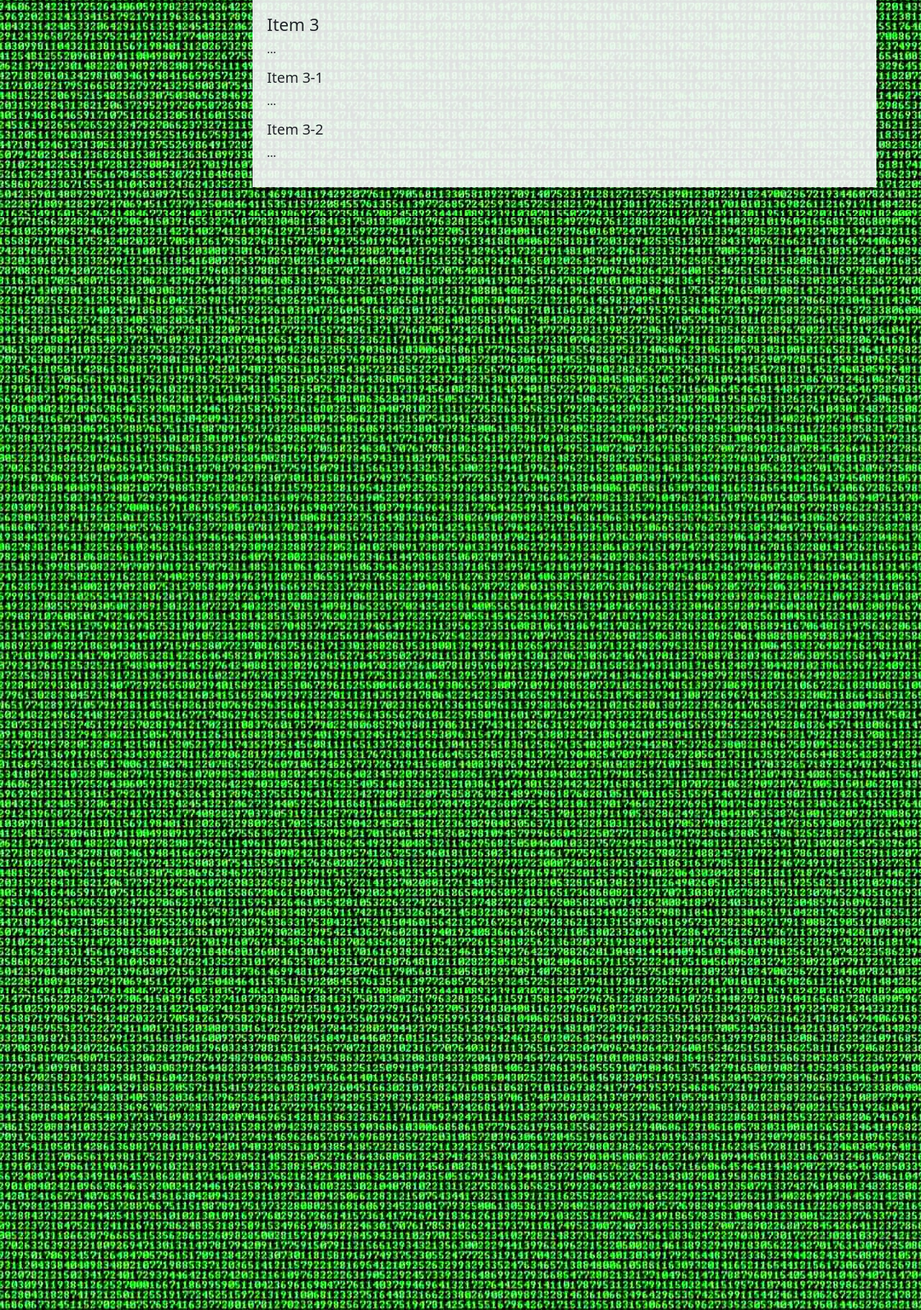
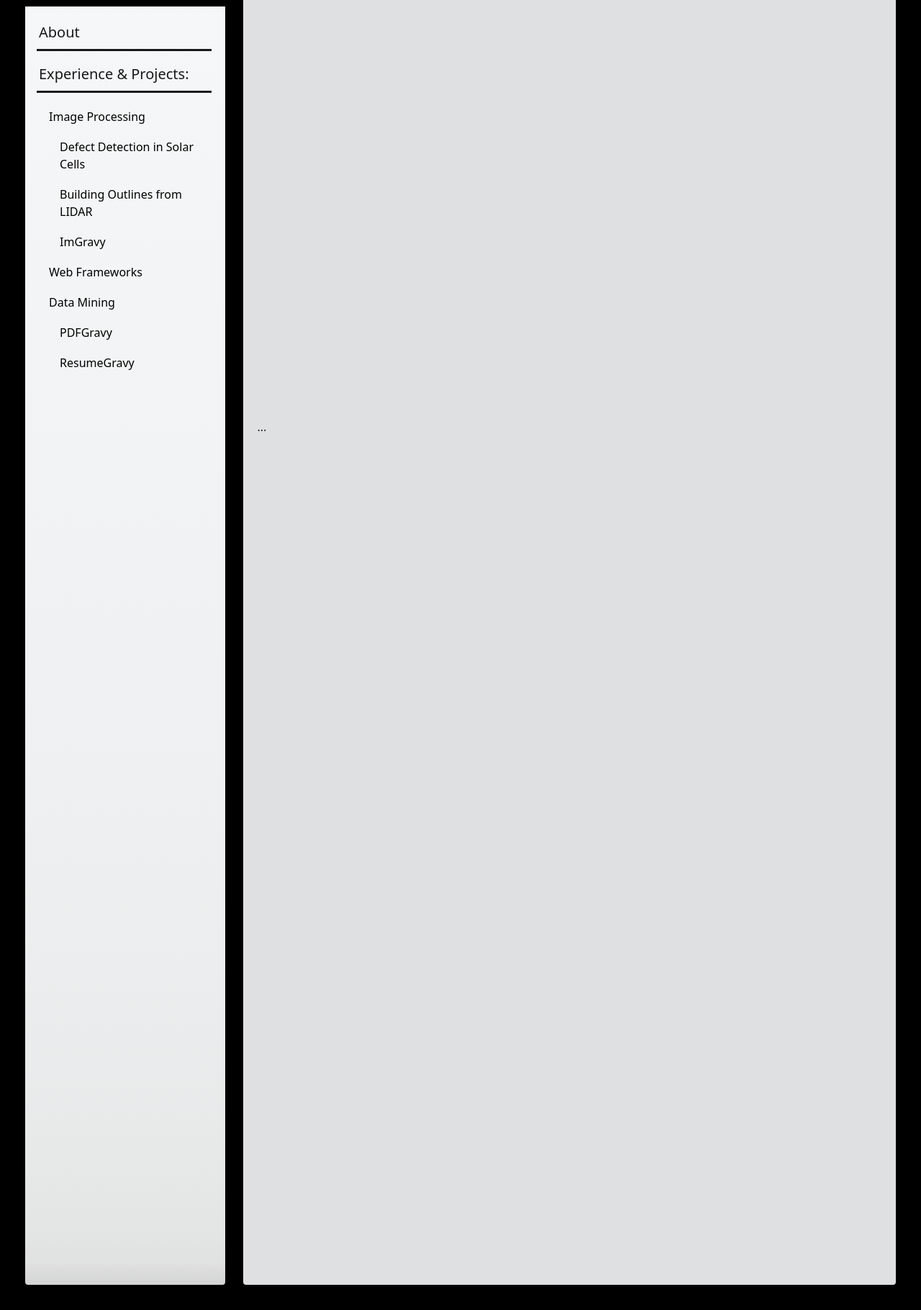
Before and after one commit to gravy-jones-locker/locker, a Django app: page / in a window 1280 px wide. Shown: the part 780-2600 px from the top of the page at 72% size. Run offline with Django 3.2, Linux system fonts and the light colour scheme.

Commit message:
Working outline

```diff
--- a/display/static/styles.css
+++ /dev/null
@@ -1,18 +0,0 @@
-body {
-    background-image: url('../static/bground.jpg');
-    position: relative;
-    padding: 50 50 50 50;
-}
-
-#content {
-    float: right;
-    padding: 20 20 20 20;
-}
-
-#nav {
-    float: left;
-}
-
-.bg-light {
-    --bs-bg-opacity: 0.9;
-}
--- /dev/null
+++ b/display/static/styles/base.css
@@ -0,0 +1,100 @@
+body {
+    background: black;
+    position: relative;
+    padding: 35 35 35 35;
+}
+
+#content {
+    float: right;
+    padding: 20 20 20 20;
+    overflow-y: scroll;
+    height: 100%;
+    position: relative;
+    min-height: 660px;
+}
+
+.section {
+    height: 105%;
+}
+
+#sidebar {
+    float: left;
+    padding-right: 25px;
+    height: 100%;
+    margin-bottom: 5px;
+    margin-top: -5px;
+}
+
+#logo {
+    width: 50%;
+    height: 100%;
+    border-top-left-radius: .25rem;
+    float: left;
+}
+
+#summary {
+    height: 30%;
+    width: 100%;
+    padding: 10 5 10 0;
+    position: relative;
+}
+
+#contact {
+    padding-top: 2px;
+    float: right;
+    bottom: 0;
+}
+
+ul {
+    list-style-type: none;
+}
+
+#contact > * > * > img {
+    margin-bottom: 12;
+    width: 32px;
+}
+
+.bg-light {
+    --bs-bg-opacity: 0.9;
+}
+
+#navvy {
+    height: calc(70% + 5px);
+    overflow: scroll;
+    border-bottom-left-radius: .25rem;
+    border-bottom-right-radius: .25rem;
+    background: linear-gradient(0deg, rgba(210, 210, 210, 0.9) 0%, 5%, rgba(248, 249, 250, 0.9));
+    overflow-wrap: break-word;
+    overflow-x: hidden;
+    min-height: 470px;
+}
+
+#navvy::-webkit-scrollbar {
+    display: none;
+  }
+
+#content::-webkit-scrollbar {
+    display: none;
+  }
+
+.nav-link {
+    color: black;
+}
+.navbar-brand {
+    padding-bottom: 8px;
+    margin-bottom: 12px;
+    border-bottom: solid;
+    padding-left: 3;
+    margin-right: 3px;
+    border-radius: 0;
+}
+
+.nav-link {
+    margin: 1;
+}
+
+.nav-pills .nav-link.active, .nav-pills .show>.nav-link {
+    color: #fff;
+    background-color: black;
+    font-weight: 600;
+}
--- a/display/templates/display/index.html
+++ b/display/templates/display/index.html
@@ -1,44 +1,83 @@
 <html lang="en">
     {% load static %}
     <head>
+        <title>Gravy Jones Locker</title>
         <meta name="viewport" content="width=device-width, initial-scale=1">
         <link href="https://cdn.jsdelivr.net/npm/bootstrap@5.1.0/dist/css/bootstrap.min.css" rel="stylesheet" integrity="sha384-KyZXEAg3QhqLMpG8r+8fhAXLRk2vvoC2f3B09zVXn8CA5QIVfZOJ3BCsw2P0p/We" crossorigin="anonymous">
         <script src="https://cdn.jsdelivr.net/npm/bootstrap@5.1.0/dist/js/bootstrap.bundle.min.js" integrity="sha384-U1DAWAznBHeqEIlVSCgzq+c9gqGAJn5c/t99JyeKa9xxaYpSvHU5awsuZVVFIhvj" crossorigin="anonymous"></script>
-        <link rel="stylesheet" href="{% static 'styles.css' %}">
+        <link rel="stylesheet" href="{% static 'styles/base.css' %}">
+        <link rel="shortcut icon" href="{% static 'imgs/favicon.ico' %}">
     </head>
     <body>
-      <div class="container-fluid">
-        <nav id="nav" class="navbar navbar-light bg-light flex-column align-items-stretch p-3">
-            <a class="navbar-brand" href="#">Portfolio</a>
+      <div id="sidebar" class="col-md-3">
+        <div id="summary">
+            <img id="logo" src="{% static 'imgs/logo.jpg' %}">
+            <ul id="contact">
+              <li>
+                <a href="https://github.com/gravy-jones-locker" target="_blank">
+                  <img alt="@gravy-jones-locker" title="@gravy-jones-locker" src="{% static 'imgs/github.png' %}">
+                </a>
+              </li>
+              <li>
+                <a href="https://www.upwork.com/freelancers/~01b7ea7111969c5ebb?viewMode=1" target="_blank">
+                  <img alt="link to upwork profile" title="Upwork Profile" src="{% static 'imgs/upwork.png' %}">
+                </a>
+              </li>
+            </ul>
+        </div>
+        <nav id="navvy" class="navbar navbar-light bg-light flex-column align-items-stretch p-3">
           <nav class="nav nav-pills flex-column">
+            <a class="navbar-brand" href="#">About</a>
+            <a class="navbar-brand" href="#">Experience & Projects:</a>
             <a class="nav-link" href="#item-1">Image Processing</a>
             <nav class="nav nav-pills flex-column">
-                <a class="nav-link ms-3 my-1" href="#item-1-1">Defect Detection in Solar Cells</a>
-                <a class="nav-link ms-3 my-1" href="#item-1-2">Building Outlines from LIDAR</a>
-                <a class="nav-link ms-3 my-1" href="#item-1-3">ImGravy</a>
+              <a class="nav-link ms-3" href="#item-1-1">Defect Detection in Solar Cells</a>
+              <a class="nav-link ms-3" href="#item-1-2">Building Outlines from LIDAR</a>
+              <a class="nav-link ms-3" href="#item-1-3">ImGravy</a>
             </nav>
             <a class="nav-link" href="#item-2">Web Frameworks</a>
             <a class="nav-link" href="#item-3">Data Mining</a>
             <nav class="nav nav-pills flex-column">
-                <a class="nav-link ms-3 my-1" href="#item-3-1">PDFGravy</a>
-                <a class="nav-link ms-3 my-1" href="#item-3-2">ResumeGravy</a>
+              <a class="nav-link ms-3" href="#item-3-1">PDFGravy</a>
+              <a class="nav-link ms-3" href="#item-3-2">ResumeGravy</a>
             </nav>
           </nav>
         </nav>
-
-          <div id="content" class="container bg-light col-md-9" data-bs-spy="scroll" data-bs-target="#navbar-example3" data-bs-offset="0" tabindex="0">
+      </div>
+      <div id="content" class="rounded bg-light col-md-9" data-bs-spy="scroll" data-bs-target="#navvy" data-bs-offset="0" tabindex="0">
+        <div class="row section">
+          <h4 id="about" class="section-text">Gravy</h4>
+          <p>...</p>
+        </div>
+        <div class="row section">
           <h4 id="item-1" class="section-text">Image Processing 1</h4>
           <p>...</p>
+        </div>
+        <div class="row section">
           <h5 id="item-1-1">Item 1-1</h5>
           <p>...</p>
+        </div>
+        <div class="row section">
           <h5 id="item-1-2">Item 1-2</h5>
           <p>...</p>
+        </div>
+        <div class="row section">
+          <h5 id="item-1-3">Item 1-3</h5>
+          <p>...</p>
+        </div>
+        <div class="row section">
           <h4 id="item-2">Item 2</h4>
           <p>...</p>
+        </div>
+        <div class="row section">
           <h4 id="item-3">Item 3</h4>
           <p>...</p>
+        </div>
+        <div class="row section">
           <h5 id="item-3-1">Item 3-1</h5>
           <p>...</p>
+        </div>
+        <div class="row section">
           <h5 id="item-3-2">Item 3-2</h5>
           <p>...</p>
         </div>
```
Also changed, not shown: display/static/styles/fullpage.css (added, +233 -0 lines), display/static/bground.jpg (deleted), display/static/imgs/canvas.png (added), display/static/imgs/favicon.ico (added), display/static/imgs/github.png (added), display/static/imgs/upwork.png (added). Lines whose indentation alone changed are shown as unchanged.
